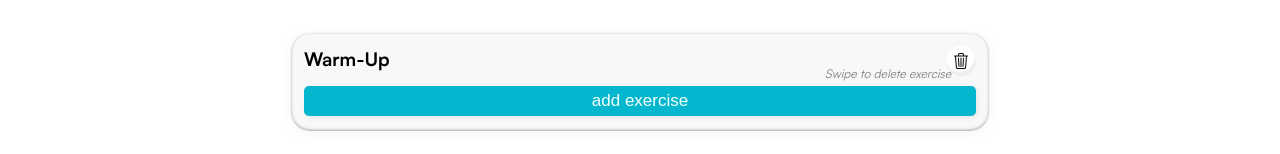
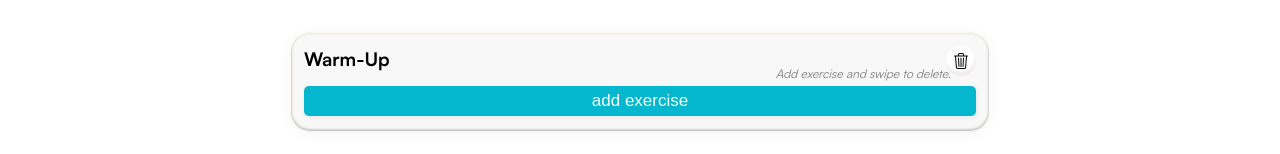
Before and after one commit to KirstenSchuhmann/CapstoneProject, a Next.js app: page /CreatePlan in a window 1280 px wide. Both pictures are taken after a click on the button "Warm-Up". Shown: the part 277-431 px from the top of the page. Built offline with nearby package versions, Linux system fonts and the light colour scheme.

Commit message:
Update ExerciseSet grid, so it doesn't collaps

```diff
--- a/components/CreateGymPlan/SectionAndExerciseSet/SectionAndExerciseSet.js
+++ b/components/CreateGymPlan/SectionAndExerciseSet/SectionAndExerciseSet.js
@@ -31,7 +31,7 @@ export default function SectionAndExerciseSet({
                </DeleteIconTrashButton>
                {sections.map && (
                   <SwipeToDeleteInfo>
-                     Swipe to delete exercise
+                     Add exercise and swipe to delete.
                   </SwipeToDeleteInfo>
                )}
                {section.exerciseSets.map((exerciseSet, id) => (
--- a/components/CreateGymPlan/SectionAndExerciseSet/SectionAndExerciseSetStyling.js
+++ b/components/CreateGymPlan/SectionAndExerciseSet/SectionAndExerciseSetStyling.js
@@ -81,17 +81,18 @@ const StyledExerciseSet = styled.div`
    transition: transform 600ms ease;
    height: 45px;
    display: grid;
-   grid-template-columns: 14% 10px 15% 15% 50% 20%;
+   grid-template-columns: 15% 10px 15% 25% 40% 20%;
+   margin: 10px 0 0 0;
    grid-template-rows: 1fr;
    align-items: center;
    text-align: center;
-   grid-gap: 1.5%;
+   grid-gap: 1.1%;
 
    p {
       grid-column: 2 / 2;
       grid-row: 1;
       font-size: 16px;
-      margin: 0;
+      /* margin: 0; */
    }
 
    input {
@@ -108,7 +109,6 @@ const StyledExerciseSet = styled.div`
    }
 
    input[type='number'] {
-      //Chrome, Safari, Edge, Opera - hide arrows
       ::-webkit-outer-spin-button,
       ::-webkit-inner-spin-button {
          -webkit-appearance: none;
```
